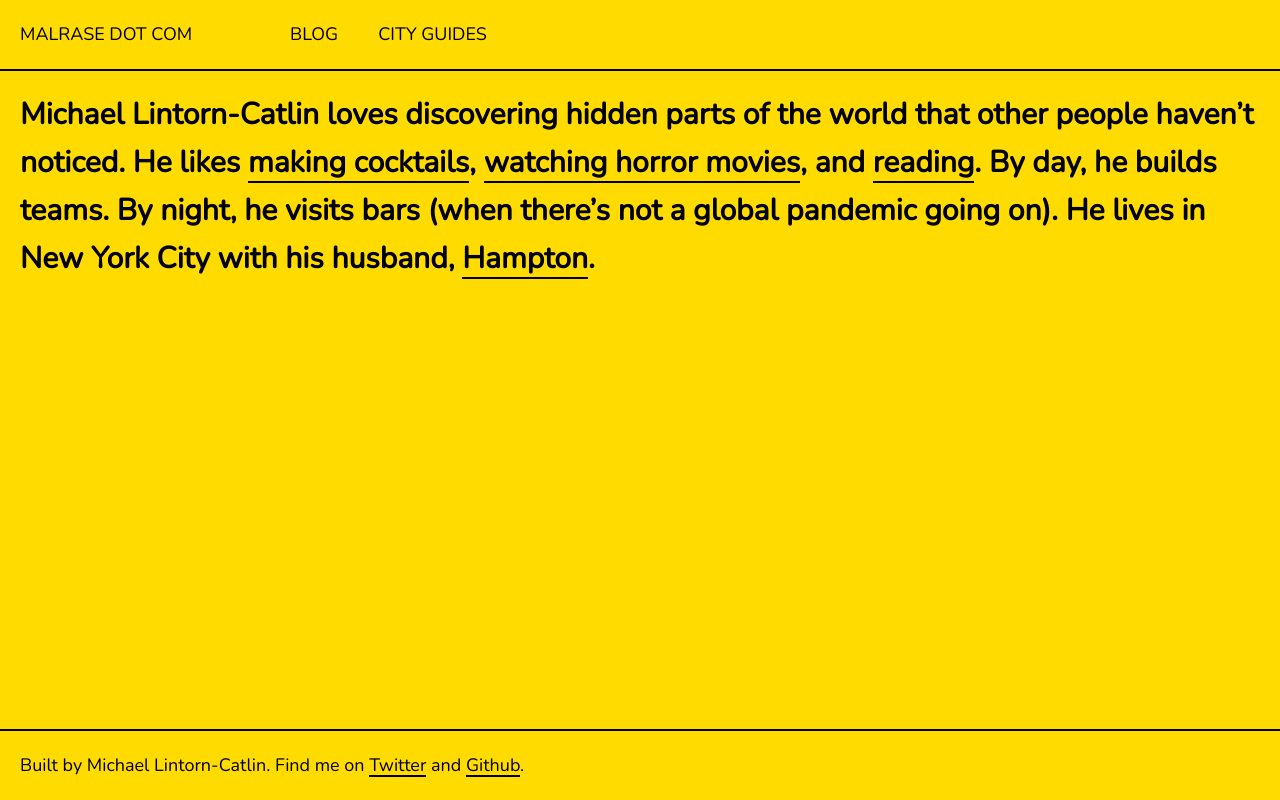
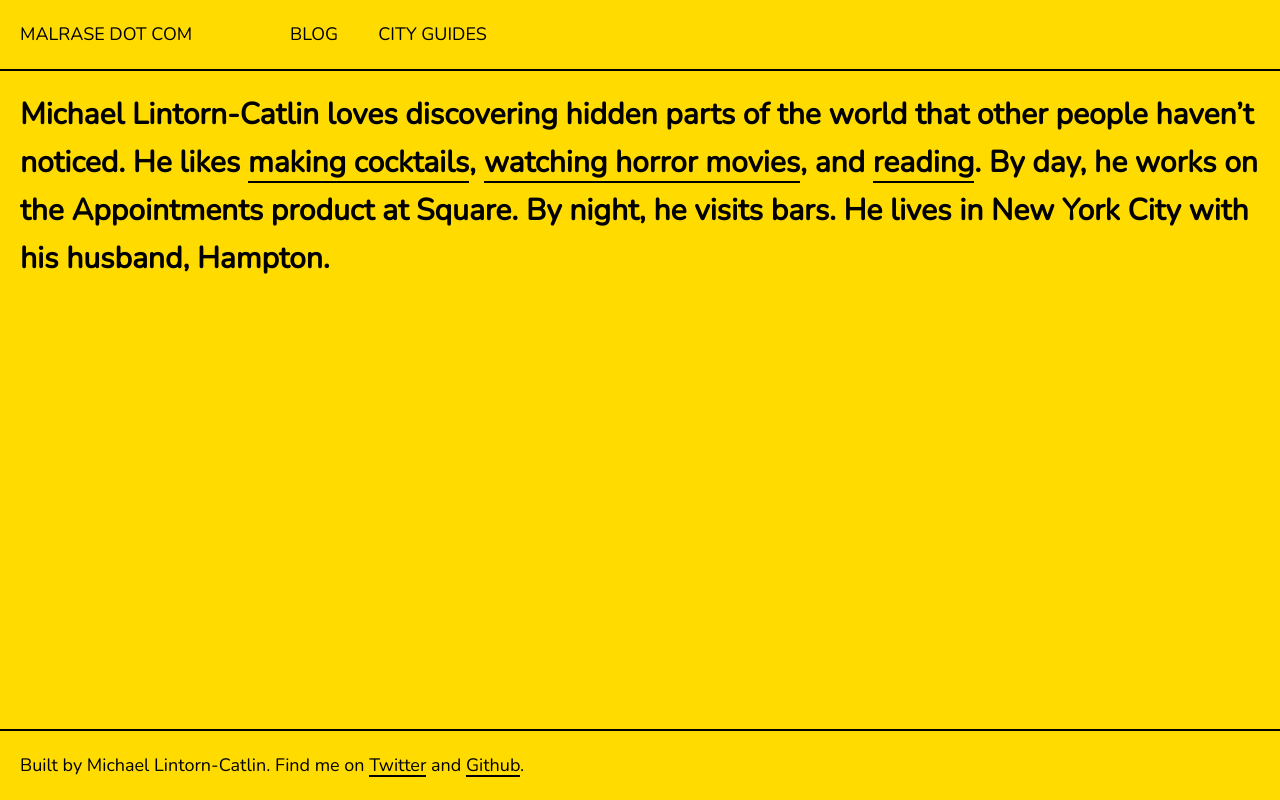
Before and after one commit to malrase/malrasedotcom, a Next.js app: page / in a window 1280 px wide. Built offline with nearby package versions, Linux system fonts and the light colour scheme.

Commit message:
Updating homepage

```diff
--- a/pages/index.js
+++ b/pages/index.js
@@ -10,7 +10,7 @@ export default function Home() {
       </Head>
 
       <main className="home">
-        Michael Lintorn-Catlin loves discovering hidden parts of the world that other people haven’t noticed. He likes <Link href="https://instagram.com/malrase">making cocktails</Link>, <Link href="https://letterboxd.com/malrase/">watching horror movies</Link>, and <Link href="https://www.goodreads.com/user/show/6233721-michael-lintorn-catlin">reading</Link>. By day, he builds teams. By night, he visits bars (when there’s not a global pandemic going on). He lives in New York City with his husband, <Link href="https://hcatlin.com">Hampton</Link>.
+        Michael Lintorn-Catlin loves discovering hidden parts of the world that other people haven’t noticed. He likes <Link href="https://instagram.com/malrase">making cocktails</Link>, <Link href="https://letterboxd.com/malrase/">watching horror movies</Link>, and <Link href="https://www.goodreads.com/user/show/6233721-michael-lintorn-catlin">reading</Link>. By day, he works on the Appointments product at Square. By night, he visits bars. He lives in New York City with his husband, Hampton.
       </main>
     </>
   )
```
